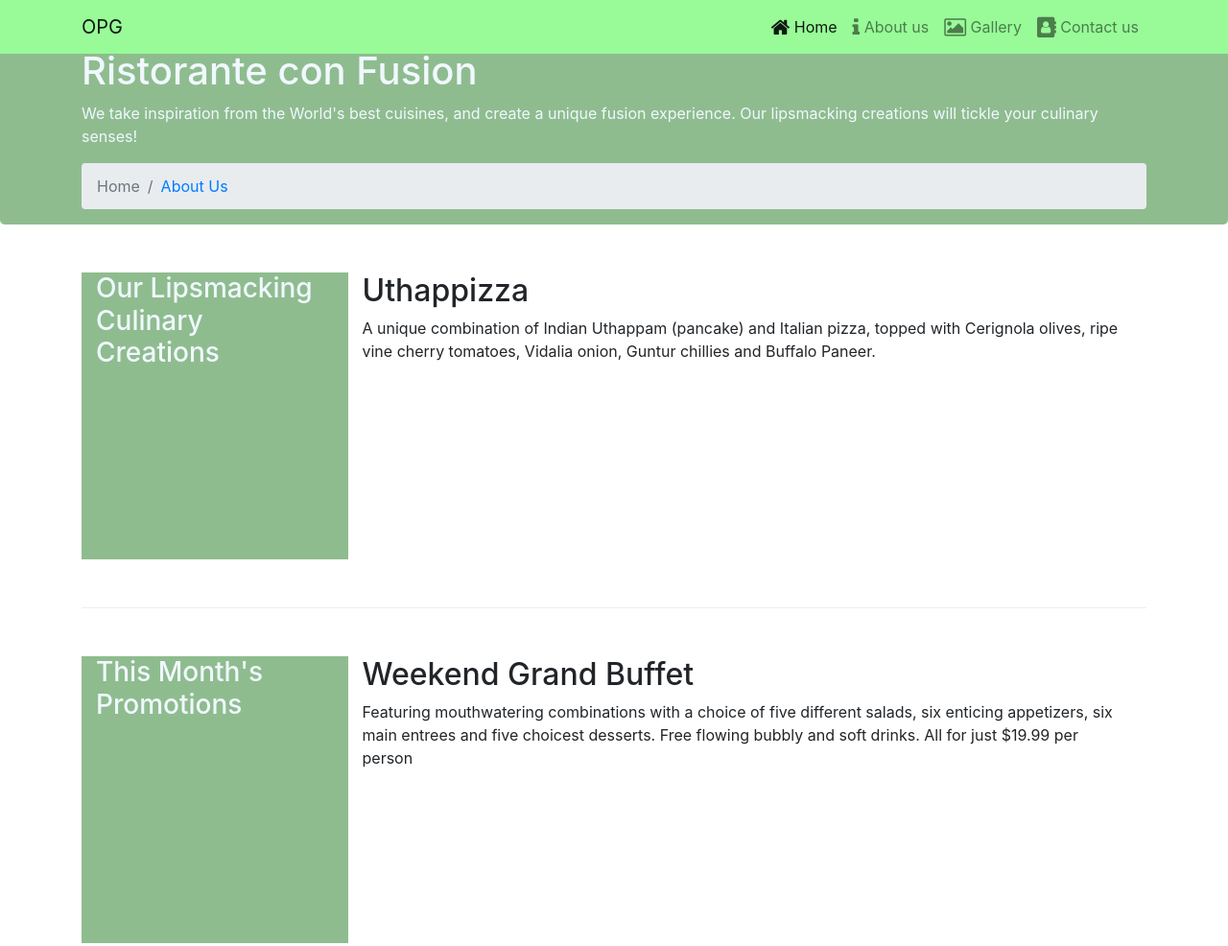
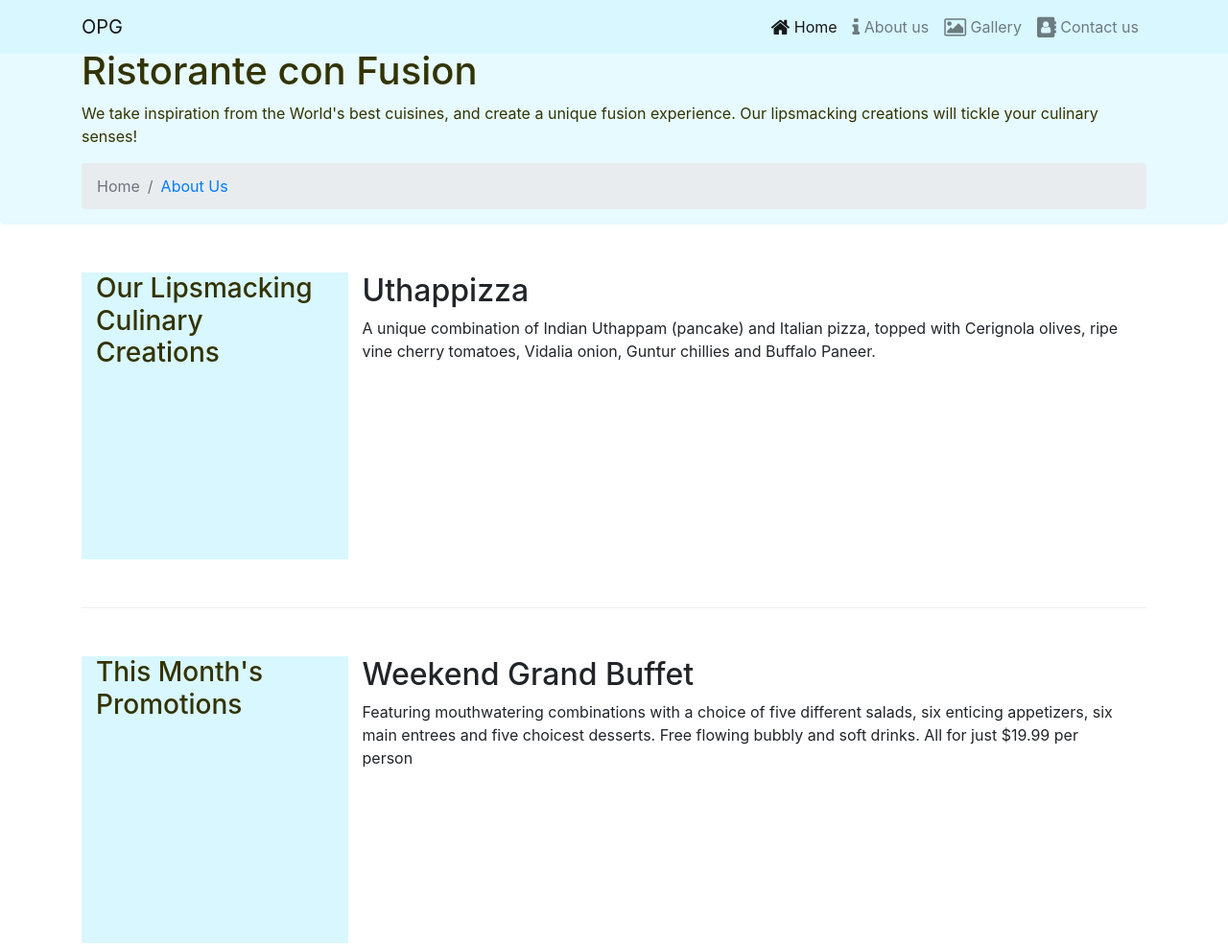
Before and after one commit to Rajesh0901-sudo/Bootstrap-learning-, a website: page index.html in a window 1280 px wide. Shown: the top 986 px of the page at 96% size. Drawn offline with nearby package versions, Linux system fonts and the light colour scheme.

Commit message:
first commit

```diff
--- a/css/styles.css
+++ b/css/styles.css
@@ -1,8 +1,8 @@
 .header{
-	background-color: #8FBC8F;
+	background-color:#e6faff;
 	margin: 0px auto;
 	padding: 0px;
-	color: #F0F8FF;
+	color: #333300;
 
 }
 .footer{
@@ -26,19 +26,19 @@
     min-height:400px;
 }
 .side{
-	color:#F0F8FF;
-	background-color: #8FBC8F;
+	color:#333300;
+	background-color:#d9f7ff;
 }
 @media(min-width:540px){
 	.address{
 	font-size: 80%;
-
+	margin-left:20%;
 }}
 body{
 	padding: 50px 0px 0px 0px;
 }
 .navbar{
-    background-color: #98FB98;
+    background-color:#d9f7ff;
 }
 .Copyright{
 	background-color: #404040;
--- a/css/styless.css
+++ b/css/styless.css
@@ -6,10 +6,10 @@ body{
 	padding: 50px 0px 0px 0px;
 }
 .header{
-    background-color: #8FBC8F;
+    background-color: #e6faff;
     margin: 0px auto;
     padding: 0px;
-    color: #F0F8FF;
+    color: #333300;
 
 }
 .footer{
@@ -26,7 +26,7 @@ body{
 }
 .side{
     color:#F0F8FF;
-    background-color: #8FBC8F;
+    background-color: #bce3e1;
 }
 @media(min-width: 540px)
 {.address{
@@ -34,7 +34,7 @@ body{
     margin-left: 20%;
 }}
 .navbar{
-    background-color: #98FB98;
+    background-color: #d9f7ff;
 }
 .Copyright{
     background-color: #404040;
```
Also changed, not shown: README.md (added), 1 other file.
